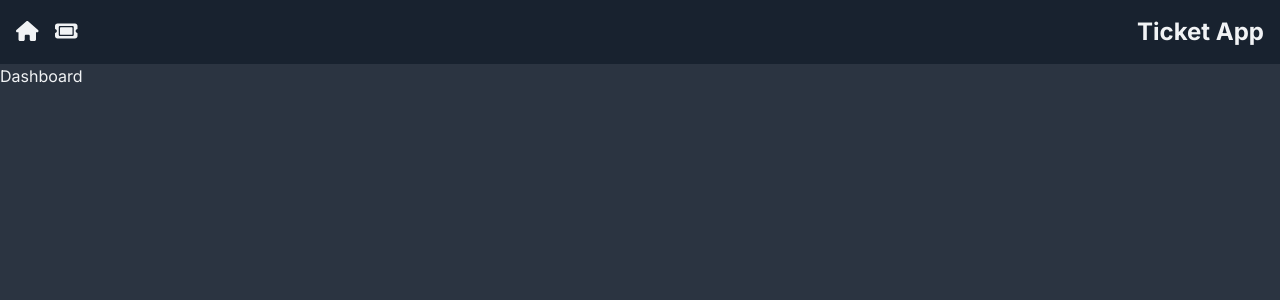
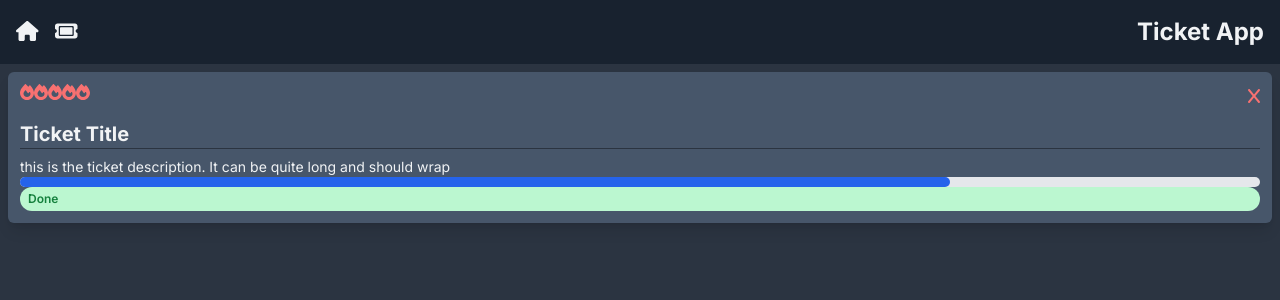
Before and after one commit to ilcande/ticket-app, a Next.js app: page / in a window 1280 px wide. Shown: the top 300 px of the page. Built offline with nearby package versions, Linux system fonts and the light colour scheme.

Commit message:
add components

```diff
--- /dev/null
+++ b/app/(components)/DeleteBlock.jsx
@@ -0,0 +1,13 @@
+import { faX } from "@fortawesome/free-solid-svg-icons";
+import { FontAwesomeIcon } from "@fortawesome/react-fontawesome";
+
+const DeleteBlock = () => {
+  return (
+    <FontAwesomeIcon
+      icon={faX}
+      className="text-red-400 hover:cursor-pointer hover:text-red-200"
+    />
+  );
+};
+
+export default DeleteBlock;
--- /dev/null
+++ b/app/(components)/PriorityDisplay.jsx
@@ -0,0 +1,16 @@
+import { faFire } from "@fortawesome/free-solid-svg-icons";
+import { FontAwesomeIcon } from "@fortawesome/react-fontawesome";
+
+const PriorityDisplay = () => {
+  return (
+    <div className="flex justify-start align-baseline">
+      <FontAwesomeIcon icon={faFire} className="text-red-400" />
+      <FontAwesomeIcon icon={faFire} className="text-red-400" />
+      <FontAwesomeIcon icon={faFire} className="text-red-400" />
+      <FontAwesomeIcon icon={faFire} className="text-red-400" />
+      <FontAwesomeIcon icon={faFire} className="text-red-400" />
+    </div>
+  );
+};
+
+export default PriorityDisplay;
--- /dev/null
+++ b/app/(components)/ProgressDisplay.jsx
@@ -0,0 +1,12 @@
+const ProgressDisplay = () => {
+  return (
+    <div className="w-full bg-gray-200 rounded-full h-2.5">
+      <div
+        className="bg-blue-600 h-2.5 rounded-full"
+        style={{ width: "75%" }}
+      ></div>
+    </div>
+  );
+};
+
+export default ProgressDisplay;
--- /dev/null
+++ b/app/(components)/StatusDisplay.jsx
@@ -0,0 +1,9 @@
+const StatusDisplay = () => {
+  return (
+    <span className="inline-block rounded-full px-2 py-1 text-xs font-semibold text-green-700 bg-green-200">
+      Done
+    </span>
+  );
+};
+
+export default StatusDisplay;
--- /dev/null
+++ b/app/(components)/TicketCard.jsx
@@ -0,0 +1,30 @@
+import DeleteBlock from "./DeleteBlock";
+import PriorityDisplay from "./PriorityDisplay";
+import ProgressDisplay from "./ProgressDisplay";
+import StatusDisplay from "./StatusDisplay";
+
+const TicketCard = () => {
+  return (
+    <div className="flex flex-col bg-card hover:bg-card-hover rounded-md shadow-lg p-3 m-2">
+      <div className="flex mb-3">
+        <PriorityDisplay />
+        <div className="ml-auto">
+          <DeleteBlock />
+        </div>
+      </div>
+      <h4>
+        <a href="#" className="text-default-text">
+          Ticket Title
+        </a>
+      </h4>
+      <hr className="h-px border-0 bg-page mb-2" />
+      <p className="whitespace-pre-wrap">
+        this is the ticket description. It can be quite long and should wrap
+      </p>
+      <ProgressDisplay />
+      <StatusDisplay />
+    </div>
+  );
+};
+
+export default TicketCard;
--- a/app/globals.css
+++ b/app/globals.css
@@ -1,6 +1,30 @@
 @tailwind base;
 @tailwind components;
 @tailwind utilities;
+
+@layer base {
+  h1,
+  h2,
+  h3,
+  h4 {
+    @apply font-bold;
+  }
+  h1 {
+    @apply text-4xl;
+  }
+  h2 {
+    @apply text-3xl;
+  }
+  h3 {
+    @apply text-2xl;
+  }
+  h4 {
+    @apply text-xl;
+  }
+  p {
+    @apply text-sm text-default-text;
+  }
+}
 
 @layer components {
   .icon {
--- a/app/page.js
+++ /dev/null
@@ -1,5 +0,0 @@
-const Dashboard = () => {
-  return <div>Dashboard</div>;
-};
-
-export default Dashboard;
--- /dev/null
+++ b/app/page.jsx
@@ -0,0 +1,11 @@
+import TicketCard from "./(components)/TicketCard";
+
+const Dashboard = () => {
+  return (
+    <div>
+      <TicketCard />
+    </div>
+  );
+};
+
+export default Dashboard;
```
